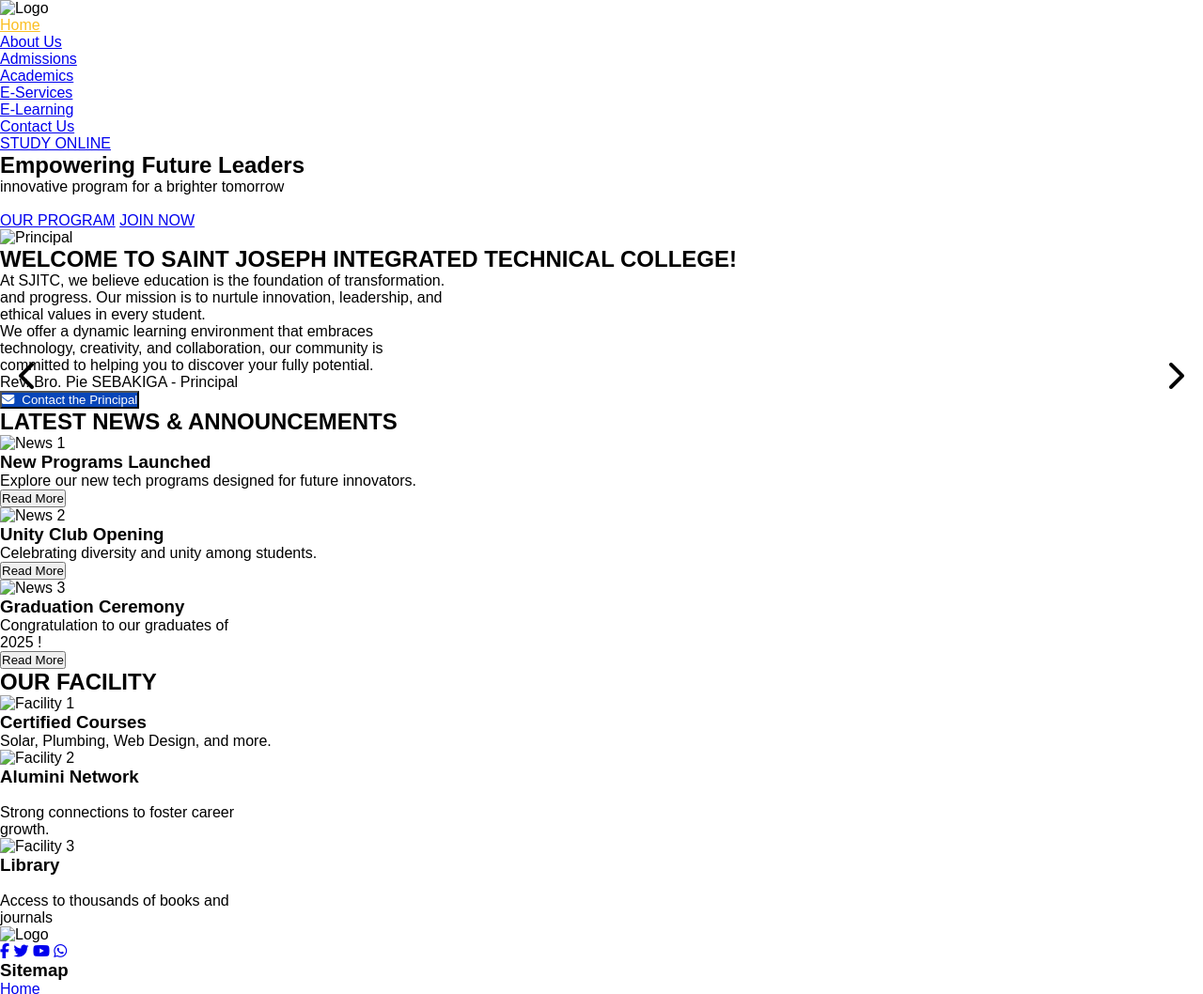
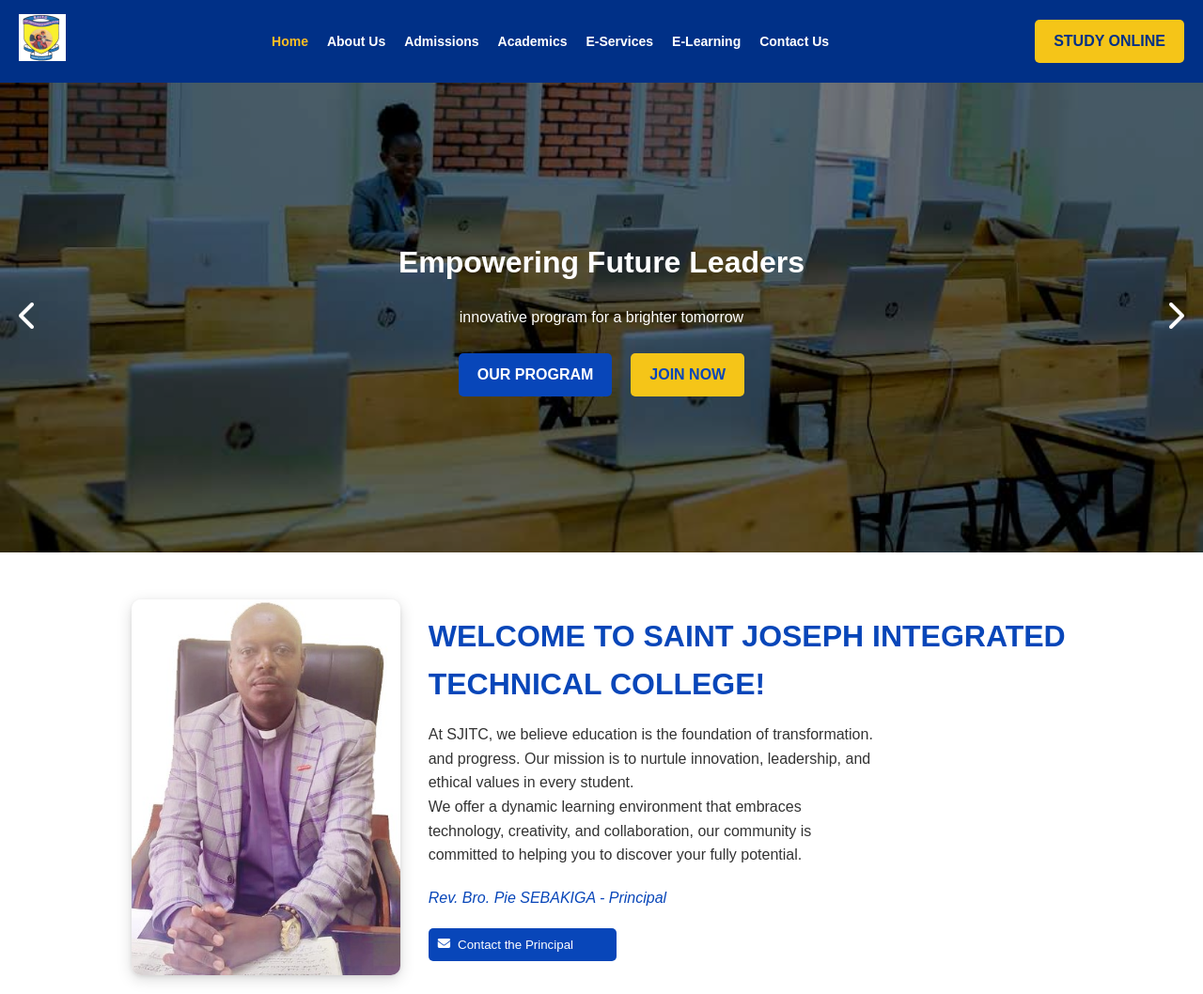
Before and after one commit to ADMAPRO1/SJITC, a plain HTML site: page public/index.html in a window 1280 px wide. Shown: the top 1058 px of the page at 94% size. Drawn offline with Linux system fonts and the light colour scheme; the site is published under a folder, as on GitHub Pages, so addresses that start at the root find nothing.

Commit message:
correcting errors

```diff
--- a/public/about-us.html
+++ b/public/about-us.html
@@ -3,11 +3,11 @@
   <head>
     <meta charset="UTF-8" />
     <meta name="viewport" content="width=device-width, initial-scale=1.0" />
-    <title>Contact Us - Saint Joseph Integrated Technical College</title>
+    <title>About Us - Saint Joseph Integrated Technical College</title>
     <link rel="stylesheet" href="https://cdnjs.cloudflare.com/ajax/libs/font-awesome/6.5.0/css/all.min.css">
      <link rel="stylesheet" href="https://cdnjs.cloudflare.com/ajax/libs/font-awesome/6.5.0/css/all.min.css">
-    <link rel="stylesheet" href="/styles/styles.css" />
-    <link rel="shortcut icon" href="/images/sjitc.png" type="image/x-icon" />
+    <link rel="stylesheet" href="../styles/styles.css" />
+    <link rel="shortcut icon" href="../images/sjitc.png" type="image/x-icon" />
     <style>
         * {
       margin: 0;
@@ -21,7 +21,7 @@
     <!-- Header -->
     <header>
       <div class="logo">
-        <img src="/images/sjitc.png" alt="Logo" />
+        <img src="../images/sjitc.png" alt="Logo" />
       </div>
       <nav>
         <ul>
@@ -60,11 +60,11 @@ With a long and rewarding history of achievement in education behind us, our Col
 
 I hope you enjoy your visit to the website.
 <br><br>
-       <span style="color: blue;font-weight: bolder;">Rev. Brother Pie SEBAKIGA.</span><br>
-       <span style="color: black;text-decoration: underline;">Principal</span>
+       <span style="color: blue;">Rev. Brother Pie SEBAKIGA.</span><br>
+       <span style="color: rgb(0, 0, 255);text-decoration: underline;font-weight: bolder;">Principal</span>
        </p>
         <div style="flex: 2;">
-          <img src="/images/Screenshot 2025-06-04 085121.png" alt="Principal" style="border-radius: 10px;margin-top: -110px;">
+          <img src="../images/Screenshot 2025-06-04 085121.png" alt="Principal" style="border-radius: 10px;margin-top: -110px;">
         </div>
       </div>
     </div>
@@ -164,7 +164,7 @@ I hope you enjoy your visit to the website.
    <footer>
     <!-- Logo and Social Icons -->
     <div class="footer-section footer-logo">
-      <img src="/images/download (5).jpeg" alt="Logo">
+      <img src="../images/download (5).jpeg" alt="Logo">
       <div class="social-icons">
         <a href="#"><i class="fab fa-facebook-f"></i></a>
         <a href="#"><i class="fab fa-twitter"></i></a>
--- a/public/index.html
+++ b/public/index.html
@@ -3,11 +3,11 @@
   <head>
     <meta charset="UTF-8" />
     <meta name="viewport" content="width=device-width, initial-scale=1.0" />
-    <title>Contact Us - Saint Joseph Integrated Technical College</title>
+    <title>Home - Saint Joseph Integrated Technical College</title>
     <link rel="stylesheet" href="https://cdnjs.cloudflare.com/ajax/libs/font-awesome/6.5.0/css/all.min.css">
      <link rel="stylesheet" href="https://cdnjs.cloudflare.com/ajax/libs/font-awesome/6.5.0/css/all.min.css">
-    <link rel="stylesheet" href="/styles/styles.css" />
-    <link rel="shortcut icon" href="/images/sjitc.png" type="image/x-icon" />
+    <link rel="stylesheet" href="../styles/styles.css" />
+    <link rel="shortcut icon" href="../images/sjitc.png" type="image/x-icon" />
     <style>
         * {
       margin: 0;
@@ -16,13 +16,13 @@
       font-family: Arial, sans-serif;
     }
     </style>
-  <script src="/script/script.js"></script>
+  <script src="../script/script.js"></script>
   </head>
   <body>
     <!-- Header -->
     <header>
       <div class="logo">
-        <img src="/images/sjitc.png" alt="Logo" />
+        <img src="../images/sjitc.png" alt="Logo" />
       </div>
       <nav>
         <ul>
@@ -59,7 +59,7 @@
 
     <section class="welcome">
       <div class="welcome-content">
-        <img src="/images/principal.jpg" alt="Principal" />
+        <img src="../images/principal.jpg" alt="Principal" />
         <div class="welcome-text">
           <h2>WELCOME TO SAINT JOSEPH INTEGRATED TECHNICAL COLLEGE!</h2>
           <p>
@@ -83,7 +83,7 @@
       <h2>LATEST NEWS & ANNOUNCEMENTS</h2>
       <div class="news-grid">
         <div class="news-card">
-          <img src="/images/images.jpeg" alt="News 1" class="News1" />
+          <img src="../images/images.jpeg" alt="News 1" class="News1" />
           <div class="news-card-content">
             <h3>New Programs Launched</h3>
             <p>Explore our new tech programs designed for future innovators.</p>
@@ -91,7 +91,7 @@
           </div>
         </div>
         <div class="news-card">
-          <img src="/images/download.png" alt="News 2" class="News2"/>
+          <img src="../images/download.png" alt="News 2" class="News2"/>
           <div class="news-card-content">
             <h3>Unity Club Opening</h3>
             <p>Celebrating diversity and unity among students.</p>
@@ -99,7 +99,7 @@
           </div>
         </div>
         <div class="news-card">
-          <img src="/images/images (1).jpeg" alt="News 3" class="News3"/>
+          <img src="../images/images (1).jpeg" alt="News 3" class="News3"/>
           <div class="news-card-content">
             <h3>Graduation Ceremony</h3>
             <p>Congratulation to our graduates of <br>2025 !</p>
@@ -114,17 +114,17 @@
       <h2>OUR FACILITY</h2>
       <div class="facilities-grid">
         <div class="facility-card">
-          <img src="/images/download (2).jpeg" alt="Facility 1" class="Facility1" />
+          <img src="../images/download (2).jpeg" alt="Facility 1" class="Facility1" />
           <h3>Certified Courses</h3>
           <p>Solar, Plumbing, Web Design, and more.</p>
         </div>
         <div class="facility-card">
-          <img src="/images/download (3).jpeg" alt="Facility 2" class="Facility2" />
+          <img src="../images/download (3).jpeg" alt="Facility 2" class="Facility2" />
           <h3>Alumini Network</h3><br>
           <p>Strong connections to foster career <br>growth.</p>
         </div>
         <div class="facility-card">
-          <img src="/images/images (2).jpeg" alt="Facility 3" class="Facility3" />
+          <img src="../images/images (2).jpeg" alt="Facility 3" class="Facility3" />
           <h3>Library</h3><br>
           <p>Access to thousands of books and <br>journals</p>
         </div>
@@ -135,7 +135,7 @@
       <footer>
     <!-- Logo and Social Icons -->
     <div class="footer-section footer-logo">
-      <img src="/images/download (5).jpeg" alt="Logo">
+      <img src="../images/download (5).jpeg" alt="Logo">
       <div class="social-icons">
         <a href="#"><i class="fab fa-facebook-f"></i></a>
         <a href="#"><i class="fab fa-twitter"></i></a>
--- a/script/script.js
+++ b/script/script.js
@@ -1,8 +1,8 @@
 // Array of hero background images (make sure these files exist)
 const heroImages = [
-  "/images/hero1.jpg",
-  "/images/hero2.jpg",
-  "/images/hero3.jpg"
+  "../images/hero1.jpg",
+  "../images/hero2.jpg",
+  "../images/hero3.jpg"
 ];
 
 let currentHero = 0;
--- a/styles/styles.css
+++ b/styles/styles.css
@@ -132,7 +132,7 @@ footer {
 .hero {
   position: relative;
   height: 500px;
-  background-image: url(/images/SJITC_Term2\ Closing.png);
+  background-image: url(../images/hero1.jpg);
   background-position: center;
   background-repeat: no-repeat;
   background-size: cover;
```
Also changed, not shown: public/academics.html (+1 -1 lines), public/admissions.html (+5 -5 lines), public/contact-us.html (+4 -4 lines).
